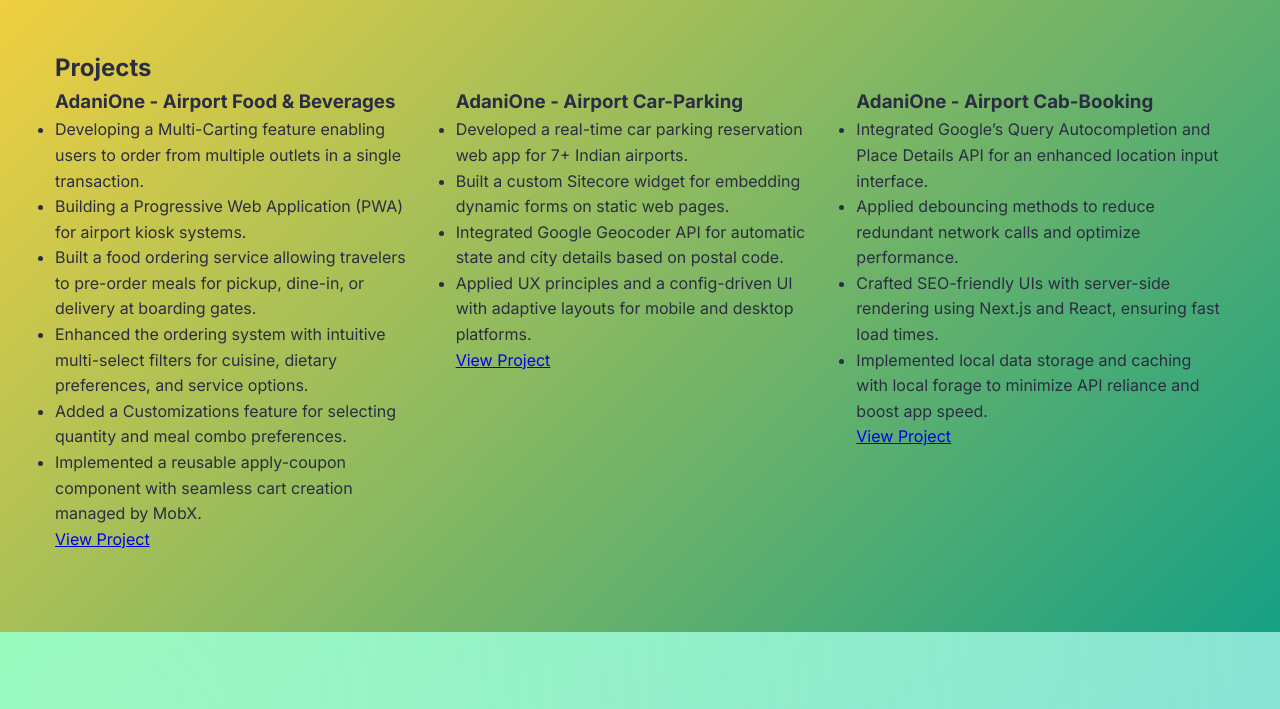
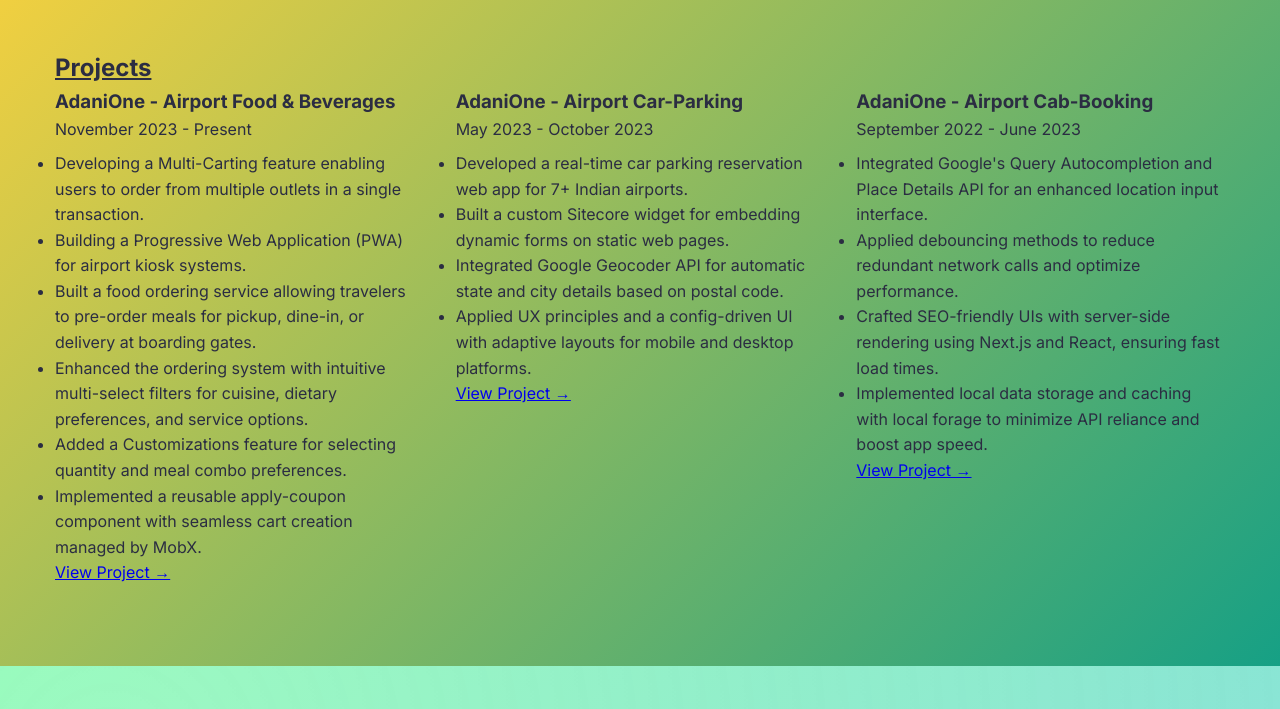
Before and after one commit to k-latwal15/k-latwal-portfolio, a plain HTML site: page index.html in a window 1280 px wide. Shown: the part 1556-2265 px from the top of the page. Drawn offline with Linux system fonts and the light colour scheme.

Commit message:
fix: duration added in projects

```diff
--- a/index.css
+++ b/index.css
@@ -27,6 +27,10 @@ body {
     max-width: 1200px;
     margin: 0 auto;
     padding: 0 20px;
+}
+
+h2 {
+    text-decoration: underline;
 }
 
 section {
@@ -309,6 +313,10 @@ section {
     background: linear-gradient(135deg, #F4D03F 0%, #16A085 100%);
 }
 
+.project-duration {
+    margin-bottom: 8px
+}
+
 .projects-grid {
     display: grid;
     grid-template-columns: repeat(3, 1fr);
@@ -431,6 +439,10 @@ section {
     top: 15px;
     border-radius: 50%;
     z-index: 1;
+}
+
+.timeline-date {
+    margin-bottom: 8px;
 }
 
 .left {
--- a/index.js
+++ b/index.js
@@ -90,6 +90,7 @@ const portfolioData = {
     "projects": [
         {
             "name": "AdaniOne - Airport Food & Beverages",
+            "duration": "November 2023 - Present",
             "bulletPoints": [
                 "Developing a Multi-Carting feature enabling users to order from multiple outlets in a single transaction.",
                 "Building a Progressive Web Application (PWA) for airport kiosk systems.",
@@ -102,6 +103,7 @@ const portfolioData = {
         },
         {
             "name": "AdaniOne - Airport Car-Parking",
+            "duration": "May 2023 - October 2023",
             "bulletPoints": [
                 "Developed a real-time car parking reservation web app for 7+ Indian airports.",
                 "Built a custom Sitecore widget for embedding dynamic forms on static web pages.",
@@ -112,15 +114,15 @@ const portfolioData = {
         },
         {
             "name": "AdaniOne - Airport Cab-Booking",
+            "duration": "September 2022 - June 2023",
             "bulletPoints": [
-                "Integrated Google’s Query Autocompletion and Place Details API for an enhanced location input interface.",
+                "Integrated Google's Query Autocompletion and Place Details API for an enhanced location input interface.",
                 "Applied debouncing methods to reduce redundant network calls and optimize performance.",
                 "Crafted SEO-friendly UIs with server-side rendering using Next.js and React, ensuring fast load times.",
                 "Implemented local data storage and caching with local forage to minimize API reliance and boost app speed."
             ],
             "link": "https://www.adanione.com/cab-booking"
         },
-
     ],
     experience: [
         {
@@ -204,10 +206,11 @@ function renderProjects() {
         projectItem.className = 'project-item';
         projectItem.innerHTML = `
   <h3>${project.name}</h3>
+  <p class="project-duration">${project.duration}</p>
   <ul>
     ${project.bulletPoints.map(point => `<li>${point}</li>`).join('')}
   </ul>
-  <a href="${project.link}" target="_blank" rel="noopener noreferrer">View Project</a>
+  <a href="${project.link}" target="_blank" rel="noopener noreferrer">View Project &rarr;</a>
 `;
         projectsSection.appendChild(projectItem);
     });
```
